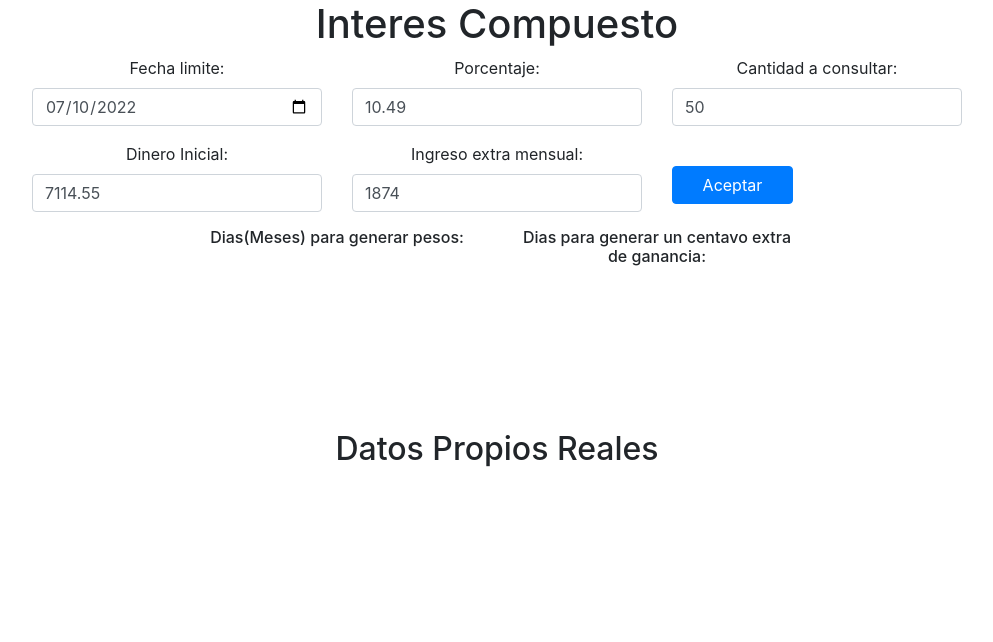
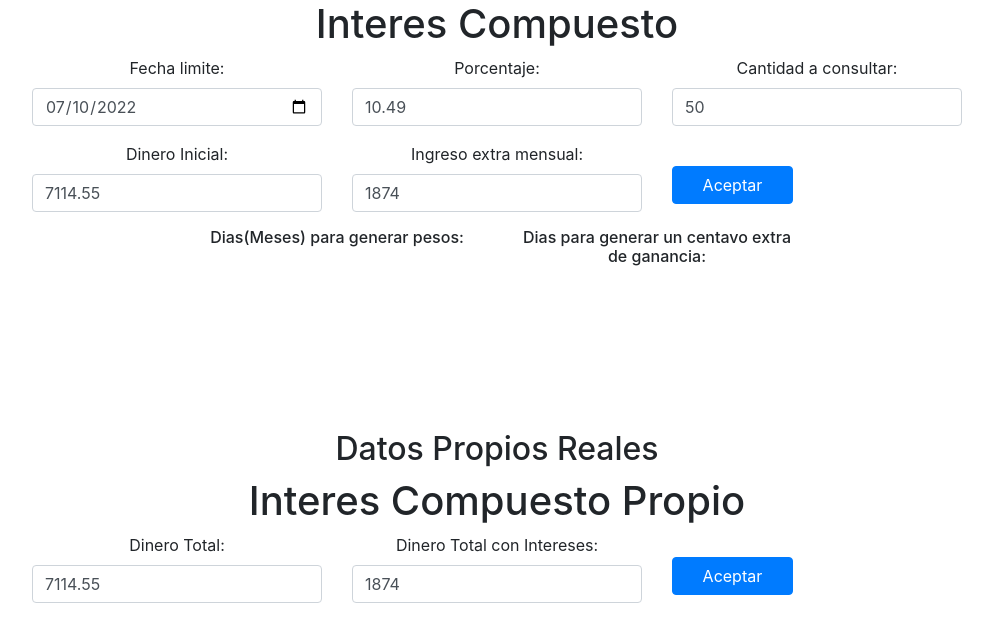
Before and after one commit to alfredoperaltag/interes-compuesto, a React (Create React App) app in the folder inversion/: page / in a window 1280 px wide. Shown: the top 642 px of the page, without its empty margins (143-1136 px from the left). Built offline with nearby package versions, Linux system fonts and the light colour scheme.

Commit message:
component form reestructured

```diff
--- a/inversion/src/components/Dashboard/dashboard.js
+++ b/inversion/src/components/Dashboard/dashboard.js
@@ -2,6 +2,7 @@ import React from 'react'
 import Charts from '../chart/chart'
 import moment from 'moment'
 import ChartForm from '../chartForm/chartForm'
+import ChartFormPropio from '../chartFormPropio/ChartFormPropio'
 
 import data from '../../sample/data.json'
 
@@ -107,6 +108,7 @@ class Dashboard extends React.Component {
                 ingresosExtrasMensuales={this.state.ingresosExtrasMensuales}
             />
             <h2>Datos Propios Reales</h2>
+            <ChartFormPropio />
             <Charts
                 meses={data.meses}
                 ingresosExtrasMensuales={data.ingresosExtrasMensuales}
--- /dev/null
+++ b/inversion/src/components/Form/Form.js
@@ -0,0 +1,25 @@
+import React, { Component } from 'react'
+
+class Form extends Component {
+    handleSubmit = (event) => {
+        event.preventDefault();
+        this.props.method()
+    }
+
+    render() {
+        return (
+            <form onSubmit={this.handleSubmit}>
+                <div className="row">
+                    <div className="col">
+                        <h1>{this.props.title}</h1>
+                    </div>
+                </div>
+                <div className="row justify-content-center">
+                    {this.props.children}
+                </div>
+            </form>
+        )
+    }
+}
+
+export default Form
--- a/inversion/src/components/chartForm/chartForm.js
+++ b/inversion/src/components/chartForm/chartForm.js
@@ -1,5 +1,6 @@
 import React, { Component } from 'react'
 
+import Form from '../Form/Form'
 import Input from './inputs/input'
 
 class ChartForm extends Component {
@@ -20,20 +21,9 @@ class ChartForm extends Component {
         this.props.inversion(this.state)
     }
 
-    handleSubmit = (event) => {
-        event.preventDefault();
-        this.props.inversion(this.state)
-    }
-
     render() {
         return (
-            <form onSubmit={this.handleSubmit}>
-                <div className="row">
-                    <div className="col">
-                        <h1>Interes Compuesto</h1>
-                    </div>
-                </div>
-                <div className="row justify-content-center">
+            <Form method={() => this.props.inversion(this.state)} title="Interes Compuesto">
                 <div className="col-sm-12 col-md-3">
                     <Input type="date" id="calendario" value={this.state.calendario} onChange={this.handleInputChange}>Fecha limite: </Input>
                     <Input type="number" min="0" step="0.001" id="dineroInicial" value={this.state.dineroInicial} onChange={this.handleInputChange}>Dinero Inicial: </Input>
@@ -46,8 +36,7 @@ class ChartForm extends Component {
                     <Input type="number" min="0" step="0.001" id="cantidadConsultar" value={this.state.cantidadConsultar} onChange={this.handleInputChange}>Cantidad a consultar: </Input>
                     <button type="submit" className="col-sm-3 col-md-5 btn btn-primary float-left mt-4">Aceptar</button>
                 </div>
-                </div>
-            </form>
+            </Form>
         )
     }
 }
--- /dev/null
+++ b/inversion/src/components/chartFormPropio/ChartFormPropio.js
@@ -0,0 +1,42 @@
+import React, { Component } from 'react'
+
+import Form from '../Form/Form'
+import Input from '../chartForm/inputs/input'
+
+class ChartFormPropio extends Component {
+    state = {
+        calendario: "2022-07-10",
+        dineroInicial: 7114.55,
+        porcentaje: 10.49,
+        ingresoExtraMensual: 1874,
+        cantidadConsultar: 50
+    }
+
+    handleInputChange = async (event) => {
+        const target = event.target
+        const id = target.id
+        await this.setState({
+            [id]: target.value
+        })
+        //this.props.inversion(this.state)
+        alert("alert")
+    }
+
+    render() {
+        return (
+            <Form method={() => alert("alert")} title="Interes Compuesto Propio">
+                <div className="col-sm-12 col-md-3">
+                    <Input type="number" min="0" step="0.001" id="dineroInicial" value={this.state.dineroInicial} onChange={this.handleInputChange}>Dinero Total: </Input>
+                </div>
+                <div className="col-sm-12 col-md-3">
+                    <Input type="number" min="0" step="0.001" id="ingresoExtraMensual" value={this.state.ingresoExtraMensual} onChange={this.handleInputChange}>Dinero Total con Intereses: </Input>
+                </div>
+                <div className="col-sm-12 col-md-3">
+                    <button type="submit" className="col-sm-3 col-md-5 btn btn-primary float-left mt-4">Aceptar</button>
+                </div>
+            </Form>
+        )
+    }
+}
+
+export default ChartFormPropio
```
Lines whose indentation alone changed are shown as unchanged.
